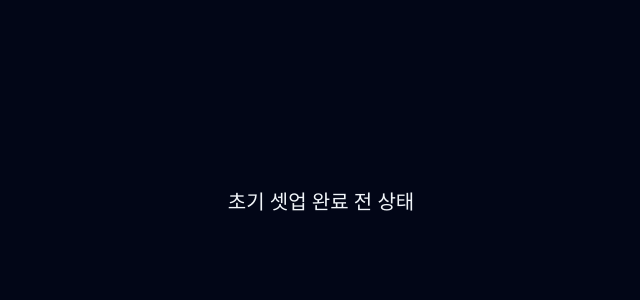
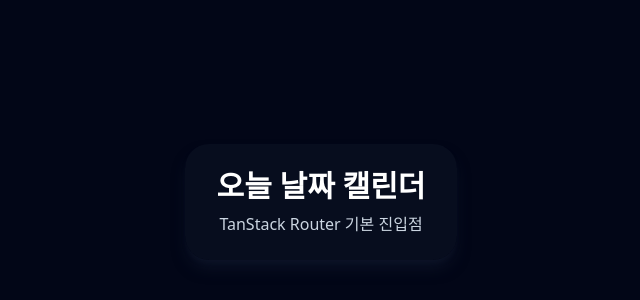
Before and after one commit to bloomspes/CodingLife, a React (Vite) app in the folder 20260118/: page / in a window 1280 px wide. Shown: the part 198-498 px from the top of the page, without its empty margins (319-959 px from the left). Built offline with nearby package versions, Linux system fonts and the light colour scheme.

Commit message:
라우터 기본 라우트 추가
TanStack Router의 루트와 홈 라우트를 추가한다.
기본 진입점을 RouterProvider로 연결해 이후 확장을 준비한다.

```diff
--- a/20260118/src/main.tsx
+++ b/20260118/src/main.tsx
@@ -1,17 +1,11 @@
 import React from "react";
 import ReactDOM from "react-dom/client";
+import { RouterProvider } from "@tanstack/react-router";
+import { router } from "./routes/router";
 import "./styles.css";
-
-const App: React.FC = () => {
-  return (
-    <div className="min-h-screen flex items-center justify-center">
-      <p className="text-slate-100 text-xl">초기 셋업 완료 전 상태</p>
-    </div>
-  );
-};
 
 ReactDOM.createRoot(document.getElementById("root") as HTMLElement).render(
   <React.StrictMode>
-    <App />
-  </React.StrictMode>
+    <RouterProvider router={router} />
+  </React.StrictMode>,
 );
--- /dev/null
+++ b/20260118/src/routes/__root.tsx
@@ -0,0 +1,14 @@
+import React from "react";
+import { Outlet, createRootRoute } from "@tanstack/react-router";
+
+function RootLayout() {
+  return (
+    <div className="min-h-screen bg-slate-950 text-slate-100">
+      <Outlet />
+    </div>
+  );
+}
+
+export const rootRoute = createRootRoute({
+  component: RootLayout,
+});
--- /dev/null
+++ b/20260118/src/routes/index.tsx
@@ -0,0 +1,20 @@
+import React from "react";
+import { createRoute } from "@tanstack/react-router";
+import { rootRoute } from "./__root";
+
+function HomePage() {
+  return (
+    <main className="flex min-h-screen items-center justify-center bg-slate-950 text-slate-100">
+      <div className="rounded-3xl bg-slate-900/40 px-8 py-6 text-center shadow-lg shadow-slate-900/80">
+        <h1 className="text-3xl font-semibold text-white">오늘 날짜 캘린더</h1>
+        <p className="mt-2 text-slate-300">TanStack Router 기본 진입점</p>
+      </div>
+    </main>
+  );
+}
+
+export const homeRoute = createRoute({
+  getParentRoute: () => rootRoute,
+  path: "/",
+  component: HomePage,
+});
--- /dev/null
+++ b/20260118/src/routes/router.ts
@@ -0,0 +1,7 @@
+import { createRouter } from "@tanstack/react-router";
+import { rootRoute } from "./__root";
+import { homeRoute } from "./index";
+
+export const router = createRouter({
+  routeTree: rootRoute.addChildren([homeRoute]),
+});
```
